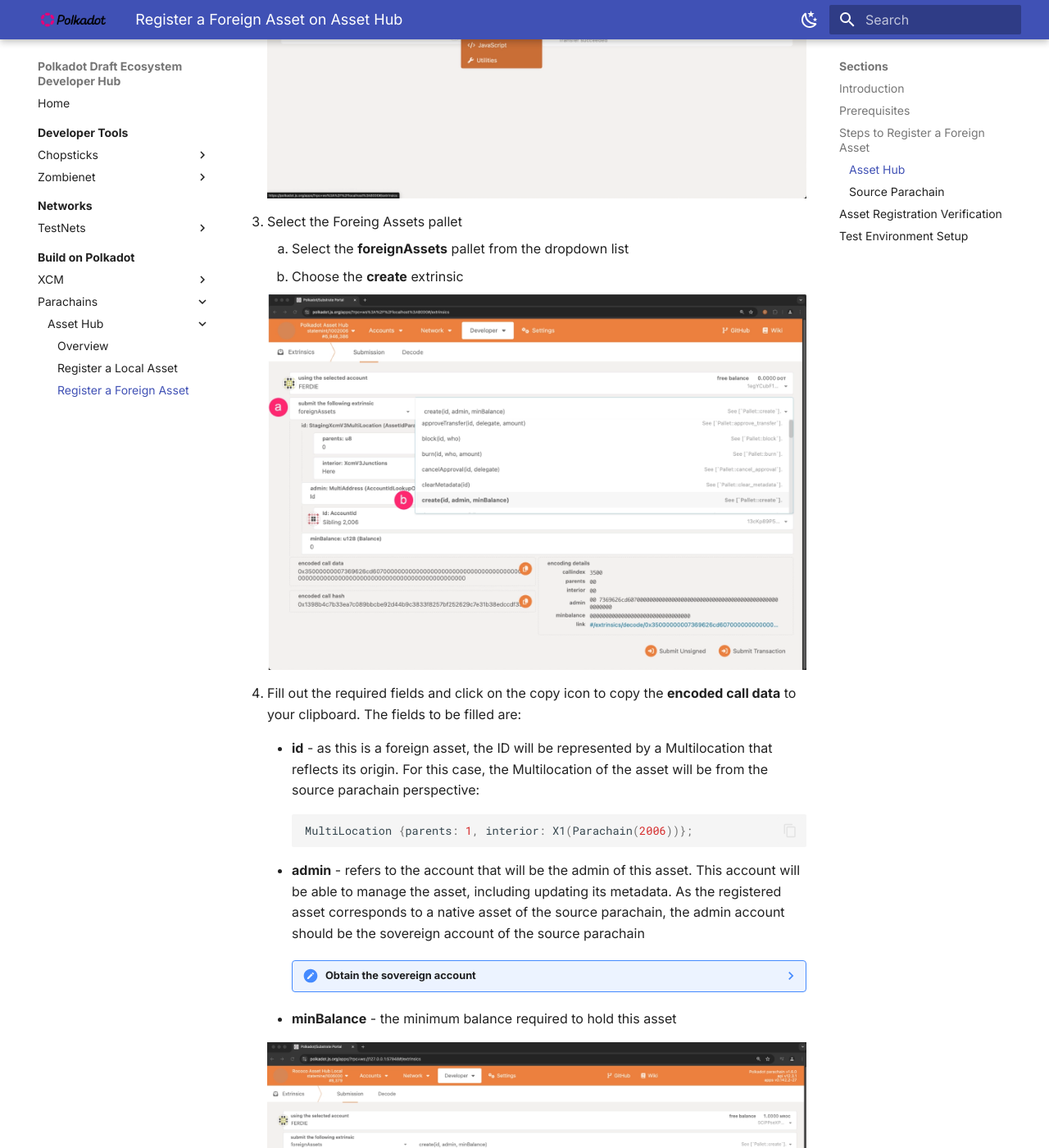
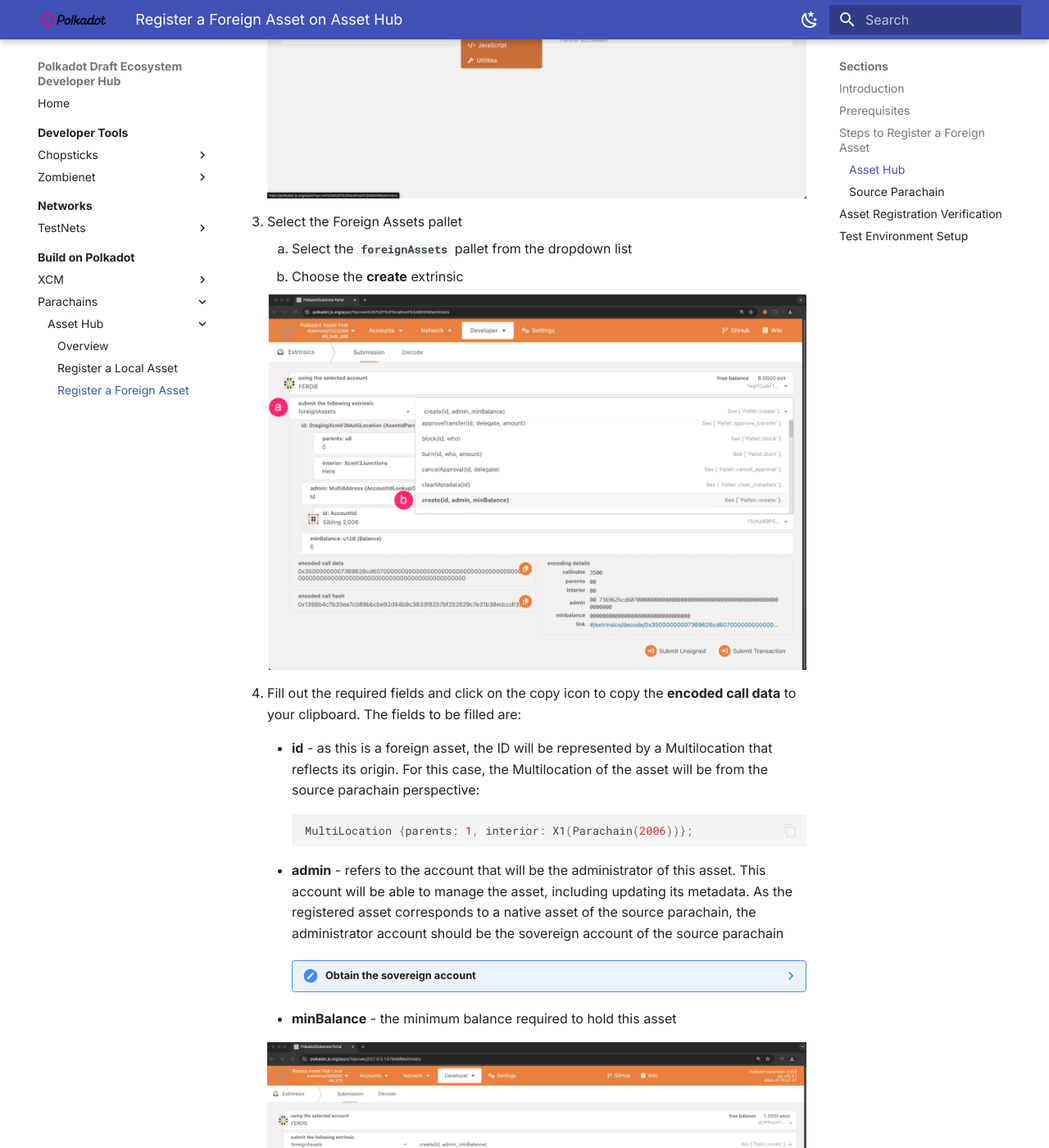
Before and after one commit to papermoonio/polkadot-ecosystem-docs-draft, an MkDocs documentation site: the page built from docs/build-on-polkadot/parachains/asset-hub/register-a-foreign-asset.md, in a window 1280 px wide and 1400 px high, scrolled down 1843 px. Shown: the whole window at 82% size. Built offline with MkDocs 1.6.1 and Material for MkDocs 9.7.7, drawn with Linux system fonts in a browser that asks for light colours.

Commit message:
more Vale vocab updates and some edits

````diff
--- a/docs/build-on-polkadot/parachains/asset-hub/register-a-foreign-asset.md
+++ b/docs/build-on-polkadot/parachains/asset-hub/register-a-foreign-asset.md
@@ -48,8 +48,8 @@
 
     ![Access to Developer Extrinsics section](/polkadot-ecosystem-docs-draft/images/building-on-polkadot/parachains/asset-hub/register-a-foreign-asset/register-a-foreign-asset-1.webp)
 
-3. Select the Foreing Assets pallet
-      3. Select the **foreignAssets** pallet from the dropdown list
+3. Select the Foreign Assets pallet
+      3. Select the **`foreignAssets`** pallet from the dropdown list
       4. Choose the **create** extrinsic
 
     ![Select the Foreign Asset pallet](/polkadot-ecosystem-docs-draft/images/building-on-polkadot/parachains/asset-hub/register-a-foreign-asset/register-a-foreign-asset-2.webp)
@@ -62,7 +62,7 @@
         MultiLocation {parents: 1, interior: X1(Parachain(2006))};
         ```
 
-    - **admin** - refers to the account that will be the admin of this asset. This account will be able to manage the asset, including updating its metadata. As the registered asset corresponds to a native asset of the source parachain, the admin account should be the sovereign account of the source parachain
+    - **admin** - refers to the account that will be the administrator of this asset. This account will be able to manage the asset, including updating its metadata. As the registered asset corresponds to a native asset of the source parachain, the administrator account should be the sovereign account of the source parachain
 
         ??? note "Obtain the sovereign account"
             The sovereign account can be obtained through [Substrate Utilities](https://www.shawntabrizi.com/substrate-js-utilities/){target=\_blank}.
--- a/docs/dev-tools/zombienet/overview.md
+++ b/docs/dev-tools/zombienet/overview.md
@@ -281,7 +281,7 @@
 
         - `<binaries>` - executables that will be downloaded and prepared to be used by Zombienet. Options: `polkadot`, `polkadot-parachain`
 
-??? function "`convert` - transforms a (now deprecated) polkadot-launch configuration file to a Zombienet configuration file"
+??? function "`convert` - transforms a (now deprecated) `polkadot-launch` configuration file to a Zombienet configuration file"
 
     === "Argument"
 
````
Also changed, not shown: other parts of docs/dev-tools/zombienet/overview.md (+6 -6 lines), docs/build-on-polkadot/parachains/asset-hub/register-a-local-asset.md (+4 -4 lines), docs/dev-tools/zombienet/testing.md (+2 -2 lines), docs/dev-tools/zombienet/tutorials/spawn-a-basic-network.md (+6 -6 lines), docs/networks/testnets/paseo-testnet/onboarding.md (+15 -9 lines), 5 other files.
